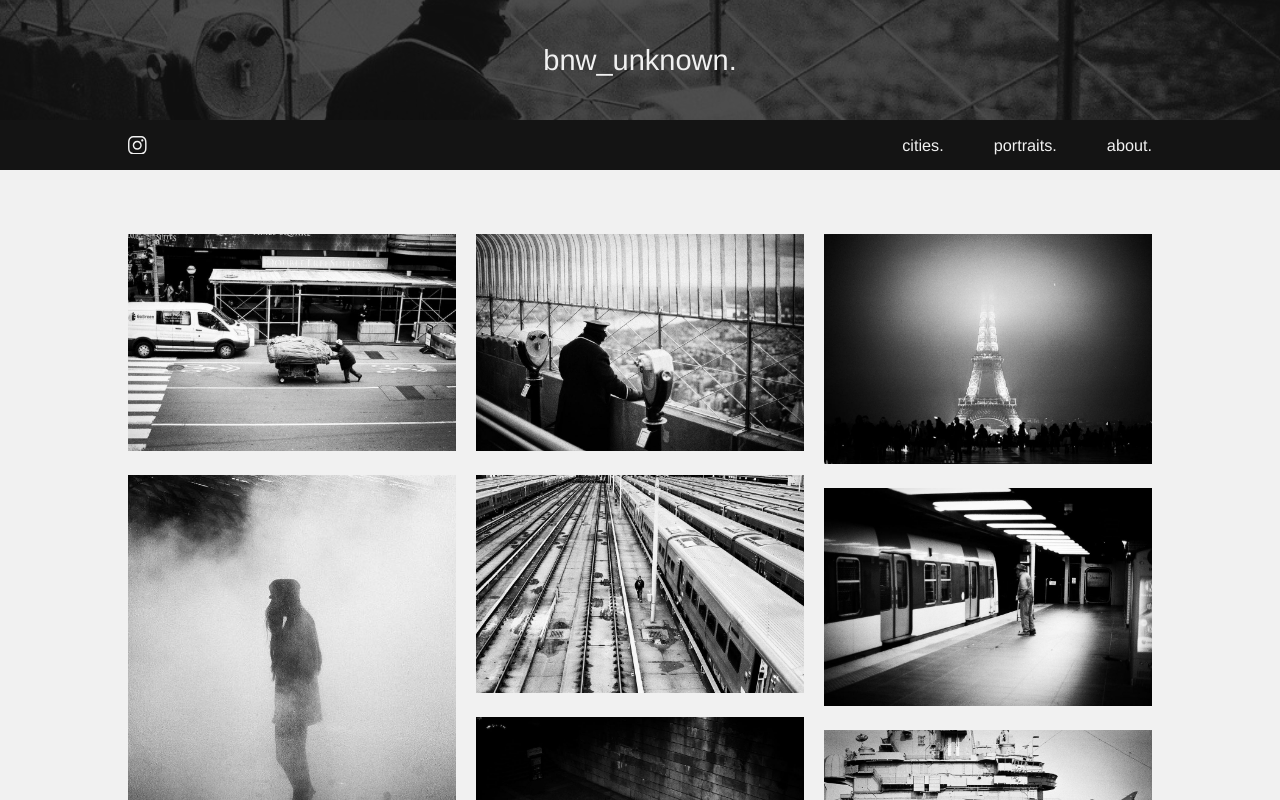
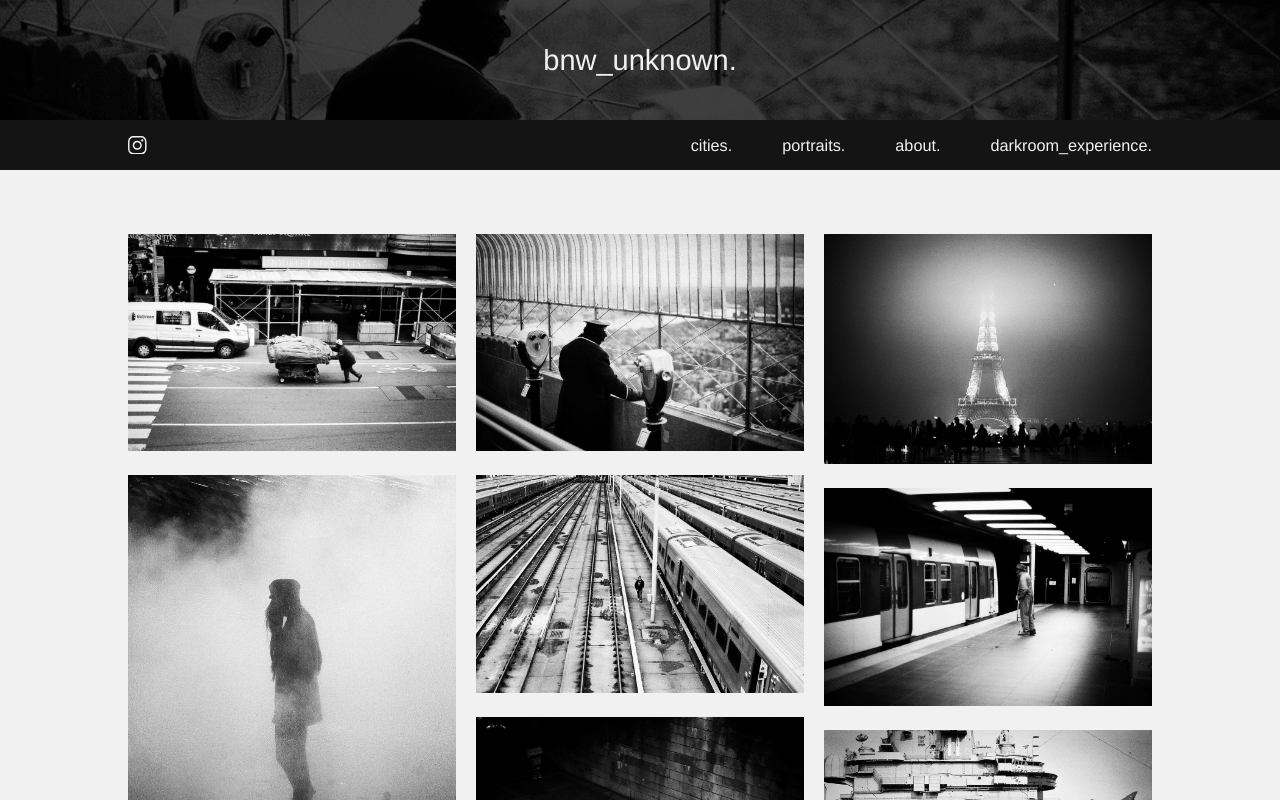
Before and after one commit to Lucasbeneston/bnw_unknown, a React (Create React App) app: page / in a window 1280 px wide. Shown: the top 800 px of the page. Built offline with nearby package versions, Linux system fonts and the light colour scheme.

Commit message:
:lipstick: Add darkroom to nav :lipstick:

```diff
--- a/public/index.html
+++ b/public/index.html
@@ -24,7 +24,7 @@
       work correctly both with client-side routing and a non-root public URL.
       Learn how to configure a non-root public URL by running `npm run build`.
     -->
-    <title>Bnw_unknown.</title>
+    <title>bnw_unknown.</title>
   </head>
   <body>
     <noscript>You need to enable JavaScript to run this app.</noscript>
--- /dev/null
+++ b/src/components/atoms/SVGR/FilmRoll.jsx
@@ -0,0 +1,17 @@
+import React from "react";
+
+export default function FilmRoll() {
+  return (
+    <svg
+      height={512}
+      viewBox="0 0 24 24"
+      width={512}
+      xmlns="http://www.w3.org/2000/svg"
+    >
+      <path
+        fill="currentColor"
+        d="M22 5h-8.5v17h4c1.103 0 2-.897 2-2v-3H22c1.103 0 2-.897 2-2V7c0-1.103-.897-2-2-2zm-4.75 15h-1.5a.75.75 0 010-1.5h1.5a.75.75 0 010 1.5zm0-10.5h-1.5a.75.75 0 010-1.5h1.5a.75.75 0 010 1.5zm4 0h-1.5a.75.75 0 010-1.5h1.5a.75.75 0 010 1.5zM10 3H9V1.5C9 .673 8.327 0 7.5 0h-3C3.673 0 3 .673 3 1.5V3H2a2 2 0 00-2 2v17a2 2 0 002 2h8a2 2 0 002-2V5a2 2 0 00-2-2z"
+      />
+    </svg>
+  );
+}
--- a/src/components/molecules/Banner/Banner.scss
+++ b/src/components/molecules/Banner/Banner.scss
@@ -6,7 +6,7 @@
   display: flex;
   justify-content: center;
   align-items: center;
-  background-color: $anthracite-grey;
+  background-color: black;
   position: relative;
 
   &_title {
--- a/src/components/molecules/Nav/Nav.jsx
+++ b/src/components/molecules/Nav/Nav.jsx
@@ -1,8 +1,10 @@
+/* eslint-disable jsx-a11y/no-static-element-interactions */
 import React, { useState, useEffect } from "react";
 import { Link } from "react-router-dom";
+import Instagram from "../../atoms/SVGR/Instagram";
+import FilmRoll from "../../atoms/SVGR/FilmRoll";
 
 import "./Nav.scss";
-import Instagram from "../../atoms/SVGR/Instagram";
 
 export default function Nav() {
   const [isFixed, setIsFixed] = useState(false);
@@ -46,6 +48,17 @@ export default function Nav() {
           about.
         </Link>
       </div>
+      <div
+        className="nav_negative"
+        onClick={() => {
+          console.log("Darkroom !");
+        }}
+        onKeyDown={() => {
+          console.log("Darkroom !");
+        }}
+      >
+        <h2>darkroom_experience.</h2> <FilmRoll />
+      </div>
     </nav>
   );
 }
--- a/src/components/molecules/Nav/Nav.scss
+++ b/src/components/molecules/Nav/Nav.scss
@@ -84,4 +84,39 @@
       }
     }
   }
+
+  &_negative {
+    height: 100%;
+    display: flex;
+    justify-content: center;
+    align-items: center;
+    margin-right: 5%;
+    margin-left: 0;
+
+    @include media(laptop) {
+      margin-right: 0;
+      margin-left: 50px;
+      font-size: 1.4rem;
+    }
+
+    & h2 {
+      display: none;
+
+      @include media(laptop) {
+        display: block;
+        font-size: 1.4rem;
+        font-weight: 300;
+      }
+    }
+
+    & svg {
+      margin-left: 10px;
+      width: auto;
+      height: 1.6rem;
+
+      @include media(laptop) {
+        display: none;
+      }
+    }
+  }
 }
--- a/src/components/pages/Home/Home.jsx
+++ b/src/components/pages/Home/Home.jsx
@@ -44,7 +44,7 @@ export default function Home() {
           }}
           type="button"
         >
-          Fermer
+          Close
         </button>
       </div>
       <div className="home_container">
@@ -72,7 +72,7 @@ export default function Home() {
               });
               setIsOpen(!isOpen);
             }}
-            key={picture}
+            key={picture.name}
           >
             <img
               src={`${process.env.PUBLIC_URL}/images/${picture.src}`}
--- a/src/components/pages/Home/Home.scss
+++ b/src/components/pages/Home/Home.scss
@@ -5,7 +5,8 @@
   width: 100%;
   padding: 5%;
   min-height: 80vh;
-  background-color: $off-white;
+  // background-color: $off-white;
+  // background-color: black;
   position: relative;
 
   @include media(laptop) {
@@ -35,6 +36,10 @@
       margin-bottom: 10px;
       cursor: pointer;
       transition: opacity 0.25s;
+
+      // &.negative {
+      //   filter: invert(100%);
+      // }
 
       @include media(tablet) {
         margin-bottom: 20px;
--- a/src/data/allPictures.js
+++ b/src/data/allPictures.js
@@ -79,7 +79,7 @@ const allPictures = [
   },
   {
     src: "test12.jpeg",
-    name: "The last one",
+    name: "America",
     location: "Intrepid Sea, Air & Space Museum (New York, USA)",
     date: "Dec. 2019",
     camera: "Canon T70",
```
Also changed, not shown: 1 other file (tests, documents, lock files or other folders).
